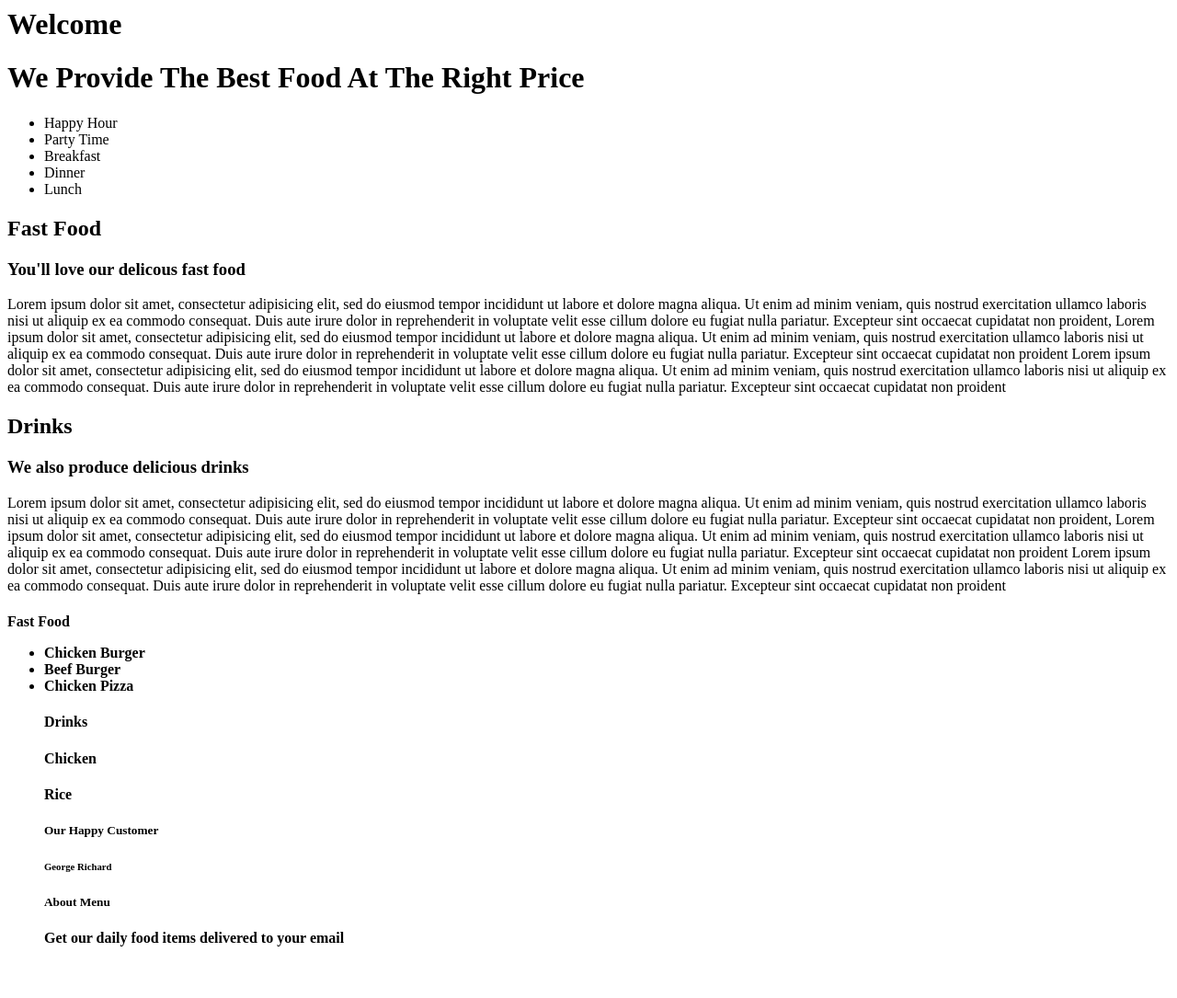
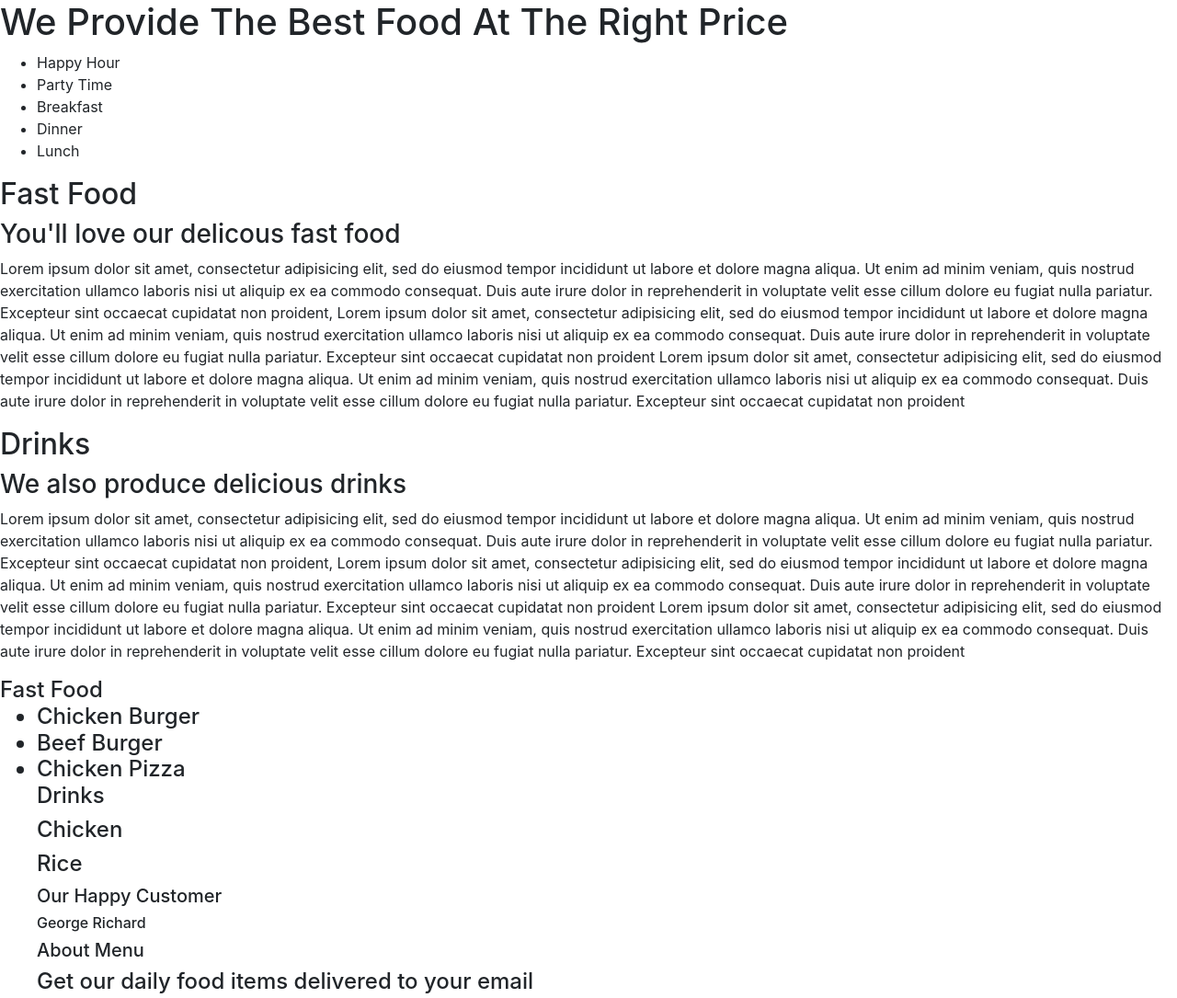
Before and after one commit to KeziahNjuguna/Anita-s-Kitchen, a plain HTML site: page index.html in a window 1280 px wide. Shown: the whole page at 92% size. Before the commit the page ends 1051 px from the top, so only its background shows below. Drawn offline with Linux system fonts and the light colour scheme.

Commit message:
links and titles(js and css)

```diff
--- a/index.html
+++ b/index.html
@@ -2,8 +2,11 @@
 <head>
   <title>Anita's Kitchen</title>
 </head>
+<link href="css/bootstrap.css" rel="stylesheet" type="text/css">
+<link href="css/styles.css" rel="stylesheet" type="text/css">
+<script src="js/jquery-3.2.1.js"></script>
+<script src="js/scripts.js"></script>
 <body>
-  <h1>Welcome</h1>
   <h1> We Provide The Best Food At The Right Price </h1>
   <ul>
      <li>Happy Hour</li>
```
